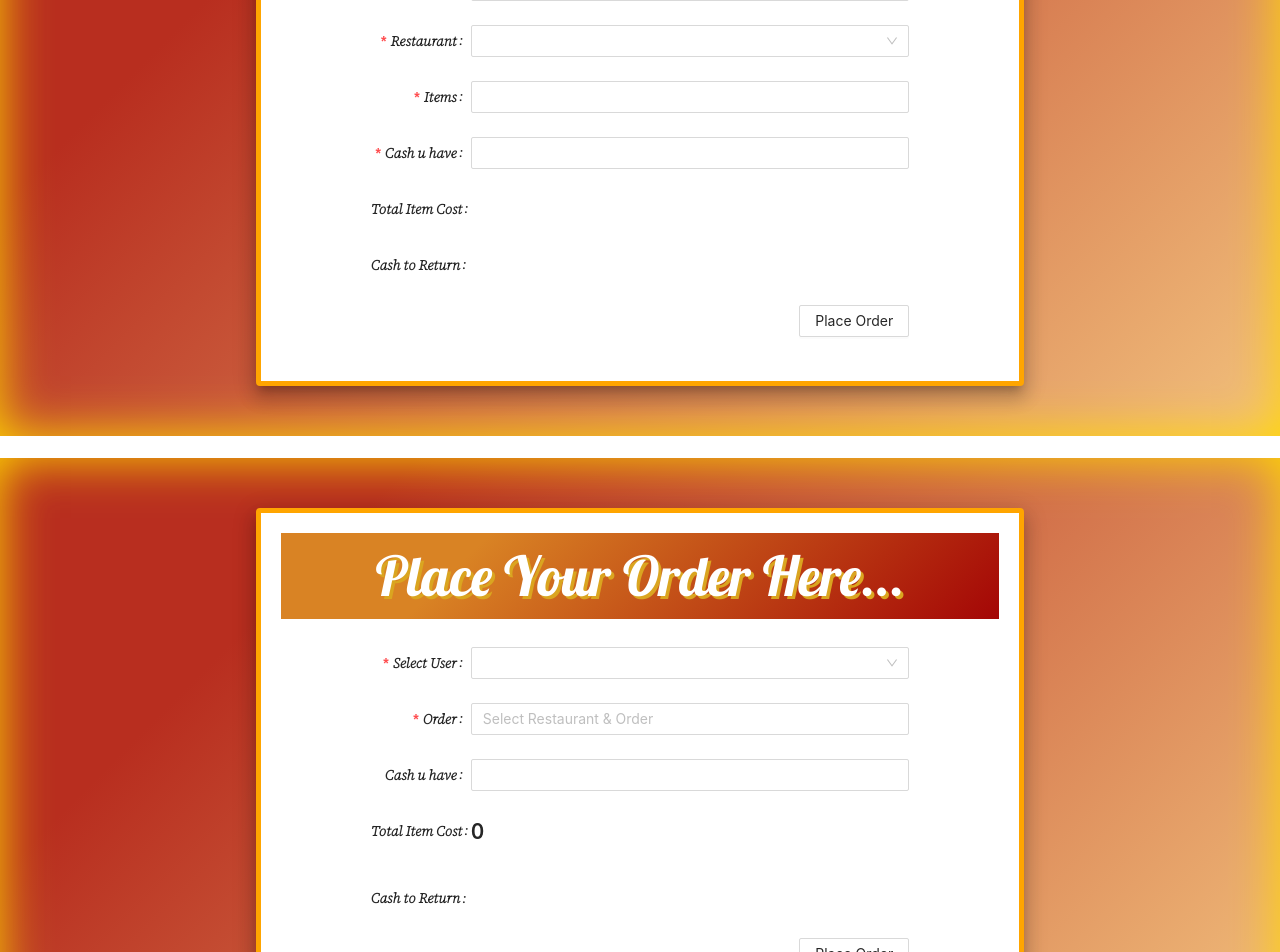
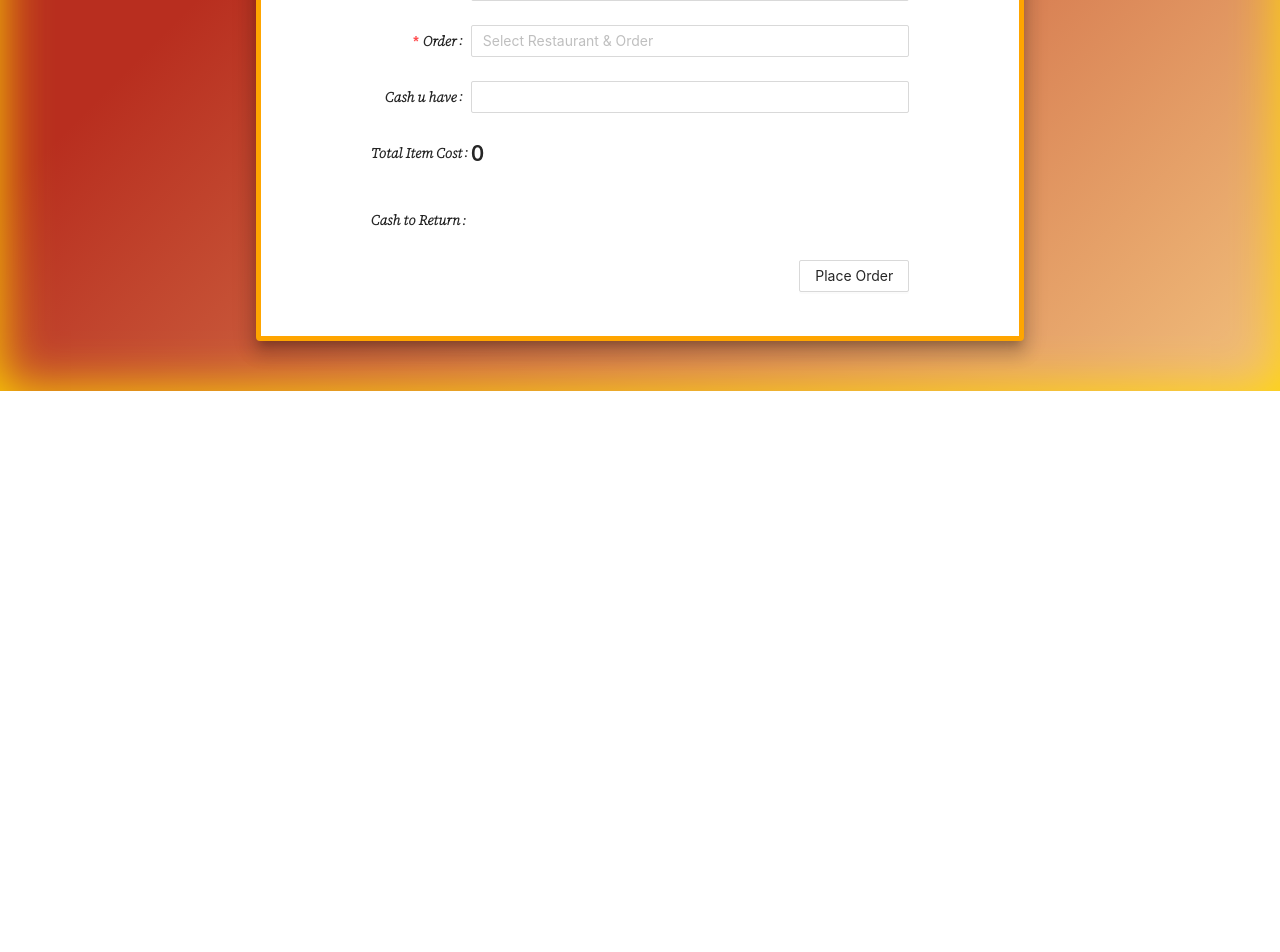
Before and after one commit to Azmeer02/FoodApp, a React (Create React App) app: page / in a window 1280 px wide. Shown: the part 1020-1972 px from the top of the page. After the commit the page ends 1411 px from the top, so only its background shows below. Built offline with nearby package versions, Linux system fonts and the light colour scheme.

Commit message:
updating

```diff
--- a/src/components/common/input/index.tsx
+++ b/src/components/common/input/index.tsx
@@ -1,17 +1,24 @@
-import React, { useState } from "react";
+import React, { useState, useEffect } from "react";
+import { Select } from "antd";
+import { Form, Button, Input, Alert } from "antd";
+import { Box, Paper } from "@mui/material";
+import items from "../itemAPI.json";
 import Header from "../header/index";
-import "antd/dist/antd.css";
-import { Form, Select, Button, Input, Alert } from "antd";
-import { Box, Paper } from "@mui/material";
-import Orders from "../localAPI.json";
-import "./index.css";
 import { useNavigate } from "react-router-dom";
 import { addDoc, collection } from "firebase/firestore";
 import fireStore from "../Config/firebase";
-import Temp from "../test";
+import "antd/dist/antd.css";
+import "./index.css";
 
-interface Orders {
-  orders: any;
+interface OrderItem {
+  restaurantName: string;
+  id: number;
+  dish: string;
+  amount: number;
+}
+
+interface OrderItems {
+  items: Array<OrderItem>;
 }
 
 type InputProps = {
@@ -19,70 +26,63 @@ type InputProps = {
   setId: CallableFunction;
 };
 
+type FormValues = {
+  date: Date;
+  givenAmount: number;
+  items: Array<OrderItem>;
+  name: string;
+};
+
 const InputField: React.FC<InputProps> = ({ setData, setId }) => {
-  const [name, setName] = useState<string>("");
-  const [test, setTest] = useState<any>(null);
-  const [total, setTotal] = useState<any>([]);
-  const [item, setItem] = useState<any>();
-  const [amount, setAmount] = useState<any>();
-  const [totalAmount, setTotalAmount] = useState<any>();
+  const [selectedItems, setSelectedItems] = useState<OrderItems>();
+  const [givenAmount, setGivenAmount] = useState<number>(0);
+  const [orderAmount, setOrderAmount] = useState<number>(0);
+  const [returnAmount, setReturnAmount] = useState<any>();
+  const [allFormValues, setAllFormValues] = useState<FormValues>();
   const [alert, setAlert] = useState<boolean>(false);
   const currDate = new Date();
 
-  const newOrders: Orders = Orders;
-  const { Option } = Select;
+  const staticOrderItems: OrderItems = items;
   const [form] = Form.useForm();
+  const { Option, OptGroup } = Select;
   let navigate = useNavigate();
 
-  const onFormSubmit = () => {
-    form.validateFields().then((values) => {
-      console.log("values = ", values);
-      values.price = total;
-      values.item = item;
-      values.totalAmount = totalAmount;
+  const unique = Array.from(
+    new Set(staticOrderItems.items.map((res: any) => res.restaurantName))
+  ).map((value: any) => value);
+
+  const onFormSubmit = async () => {
+    form.validateFields().then(async (values) => {
+      values.givenAmount = givenAmount;
+      values.items = selectedItems?.items;
+      values.date = currDate;
+      values.orderAmount = orderAmount;
+      values.returnAmount = returnAmount;
+      console.log("values=", values);
+      setAllFormValues(values);
       setData(values);
-      // userData().then((data) => navigate(`/order-page?orderId=${data}`));
+      userData().then((data) => navigate(`/order-page`));
     });
   };
 
-  const returnAmount = () => {
-    const returnCash = amount - total;
-    if (amount >= total) {
-      setTotalAmount(returnCash);
+  useEffect(() => {
+    const returnCash = givenAmount - orderAmount;
+    if (orderAmount === 0) {
+      return;
+    } else if (givenAmount >= orderAmount) {
+      setReturnAmount(returnCash);
       setAlert(false);
     } else {
       setAlert(true);
     }
-  };
-
-  const onRestaurantChange = (value: any, match: any) => {
-    const foundRestaurant = newOrders.orders.find(
-      (res: any) => +res.id === +value
-    );
-    setTest(foundRestaurant);
-    form.setFieldsValue({
-      ["restaurant"]: match.children,
-    });
-  };
-
-  /* Firebase Initialization*/
+  }, [orderAmount, givenAmount]);
 
   const userData = async () => {
-    let orderDet = {
-      //   name: name,
-      //   createdAt: currDate,
-      //   givenAmount: amount,
-      //   item: [
-      //     {
-      //       items: [test.restaurantName, totalAmount],
-      //     },
-      //   ],
-      // test: test.restaurantName,
-      // orderAmount: totalAmount,
-    };
+    // let orderDet = { allFormValues };
+    console.log("allFormValues", allFormValues);
     const db = fireStore;
-    let data = await addDoc(collection(db, "User"), orderDet);
-    // return data?.id;
+    let data = await addDoc(collection(db, "User"), allFormValues);
+    return data;
   };
 
   return (
@@ -106,7 +106,7 @@ const InputField: React.FC<InputProps> = ({ setData, setId }) => {
                   { required: true, message: "Please select your Username!" },
                 ]}
               >
-                <Select onChange={setName}>
+                <Select>
                   <Select.Option value="Mohsin Ghani">
                     Mohsin Ghani
                   </Select.Option>
@@ -154,66 +154,55 @@ const InputField: React.FC<InputProps> = ({ setData, setId }) => {
                 </Select>
               </Form.Item>
               <Form.Item
-                name="restaurant"
-                label="Restaurant"
+                label="Order"
+                name="items"
                 rules={[
-                  { required: true, message: "Please select Restaurant!" },
+                  { required: true, message: "Please select your Order!" },
                 ]}
               >
-                <Select onChange={onRestaurantChange}>
-                  {(newOrders.orders || []).map((res: any) => {
-                    return (
-                      <Select.Option
-                        key={res.id}
-                        name="restaurantName"
-                        value={res.id}
-                      >
-                        {res.restaurantName}
-                      </Select.Option>
-                    );
-                  })}
+                <Select
+                  mode="multiple"
+                  style={{ width: "100%" }}
+                  placeholder="Select Restaurant & Order"
+                  onChange={(e) => {
+                    let selected: OrderItems = {
+                      items: staticOrderItems?.items?.filter(
+                        (item: OrderItem) => {
+                          return e.includes(item.id);
+                        }
+                      ),
+                    };
+                    setSelectedItems(selected);
+                    let sumOfOrderItemsPrice = 0;
+                    selected.items.forEach((item: OrderItem) => {
+                      sumOfOrderItemsPrice += item.amount;
+                    });
+                    setOrderAmount(sumOfOrderItemsPrice);
+                  }}
+                >
+                  {unique.map((uni, idx) => (
+                    <OptGroup key={idx} label={uni}>
+                      {staticOrderItems.items
+                        .filter((item: any) => item.restaurantName === uni)
+                        .map((item: any) => (
+                          <Option key={item.id} value={item.id}>
+                            {`${uni} , ${item.dish} , Rs.${item.amount}/-`}
+                          </Option>
+                        ))}
+                    </OptGroup>
+                  ))}
                 </Select>
               </Form.Item>
               <Form.Item
-                name="items"
-                label="Items"
-                rules={[{ required: true, message: "Please select Items!" }]}
-              >
-                <Select
-                  mode="tags"
-                  style={{ width: "100%" }}
-                  tokenSeparators={[","]}
-                  onChange={(e, v) => {
-                    console.log(v);
-                    setItem(v.map((hehe: any) => hehe.children));
-                    let selected = test?.items?.filter((i: any) => {
-                      console.log(i);
-                      return e.includes(i.id.toString());
-                    });
-                    let price = 0;
-                    selected.forEach((item: any) => {
-                      price += item.prices;
-                    });
-                    setTotal(price);
-                  }}
-                >
-                  {test?.items?.map((items: any) => {
-                    return (
-                      <Option
-                        key={items.id}
-                      >{`${items.name} Rs. ${items.prices}/-`}</Option>
-                    );
-                  })}
-                </Select>
-              </Form.Item>
-              <Form.Item
-                name="amount"
                 label="Cash u have"
-                rules={[{ required: true, message: "Please select Amount!" }]}
+                rules={[
+                  { required: true, message: "Please select your Username!" },
+                ]}
               >
                 <Input
-                  onChange={(e) => setAmount(e.target.value)}
-                  onBlur={returnAmount}
+                  onChange={(e) => {
+                    setGivenAmount(+e.target.value);
+                  }}
                 />
               </Form.Item>
               {alert && (
@@ -224,10 +213,10 @@ const InputField: React.FC<InputProps> = ({ setData, setId }) => {
                 ></Alert>
               )}
               <Form.Item label="Total Item Cost">
-                <h2 className="price">{total}</h2>
+                <h2 className="price">{orderAmount}</h2>
               </Form.Item>
               <Form.Item label="Cash to Return">
-                <h2>{totalAmount}</h2>
+                <h2>{returnAmount}</h2>
               </Form.Item>
               <Form.Item>
                 <Button
@@ -242,10 +231,6 @@ const InputField: React.FC<InputProps> = ({ setData, setId }) => {
           </Paper>
         </Box>
       </div>
-      <br />
-      <div style={{ backgroundColor: "aqua" }}>
-        <Temp />
-      </div>
     </>
   );
 };
--- a/src/components/common/itemAPI.json
+++ b/src/components/common/itemAPI.json
@@ -17,6 +17,24 @@
             "id": 4,
             "dish": "Chicken Biryani (LARGE)",
             "amount": 160
+        },
+        {
+            "restaurantName": "Al-Naz (Main)",
+            "id": 5,
+            "dish": "Plain Biryani (SMALL)",
+            "amount": 70
+        },
+        {
+            "restaurantName": "Al-Naz (Main)",
+            "id": 6,
+            "dish": "Plain Biryani (MEDIUM)",
+            "amount": 110
+        },
+        {
+            "restaurantName": "Al-Naz (Main)",
+            "id": 7,
+            "dish": "Plain Biryani (LARGE)",
+            "amount": 140
         },
         {
             "restaurantName": "Al-Naz (Back)",
--- a/src/components/common/screens/index.tsx
+++ b/src/components/common/screens/index.tsx
@@ -4,7 +4,7 @@ import { Card } from "antd";
 import { Paper } from "@mui/material";
 import "firebase/firestore";
 import fireStore from "../Config/firebase";
-import { doc, getDoc } from "firebase/firestore";
+// import { doc, getDoc } from "firebase/firestore";
 import { onSnapshot, query, collection } from "firebase/firestore";
 
 interface Props {
@@ -23,27 +23,28 @@ type InputProps = {
 };
 
 const Dashboard: React.FC<InputProps> = ({ data, id }: any) => {
-  const orderId = new URLSearchParams(window.location.search).get("orderId");
-  const [orders, setOrders] = useState<any>(null);
+  // const orderId = new URLSearchParams(window.location.search).get("orderId");
+  // const [orders, setOrders] = useState<any>(null);
   const [allOrders, setAllOrders] = useState<any>(null);
+  console.log("allOrders", allOrders);
 
   /* For Specific User */
-  useEffect(() => {
-    const userData = async () => {
-      const fs = fireStore;
-      const docRef = doc(fs, "User", `${orderId}`);
-      const docSnap = await getDoc(docRef);
-      setOrders(docSnap.data());
-    };
-    userData();
-  }, [orderId]);
+  // useEffect(() => {
+  //   const userData = async () => {
+  //     const fs = fireStore;
+  //     const docRef = doc(fs, "User", `${orderId}`);
+  //     const docSnap = await getDoc(docRef);
+  //     setOrders(docSnap.data());
+  //   };
+  //   userData();
+  // }, [orderId]);
 
   /* For Whole Collection */
   useEffect(() => {
     const allData = async () => {
       const fs = fireStore;
       const q = query(collection(fs, "User"));
-      const unsubscribe = await onSnapshot(q, (querySnapshot) => {
+      await onSnapshot(q, (querySnapshot) => {
         const foods: any = [];
         querySnapshot.forEach((doc) => {
           foods.push(doc.data());
@@ -63,41 +64,41 @@ const Dashboard: React.FC<InputProps> = ({ data, id }: any) => {
         </div>
       </div>
       <div className="dashboard">
-        {allOrders &&
-          Object.entries(allOrders).map((item: any) => {
+        {(allOrders || []).map((item: any) => {
+          console.log("allOrders", allOrders);
           return (
             <Paper elevation={8} className="order-paper" key={item}>
-                <Card className="card" title={item?.[1]?.Name} bordered={true}>
+              <Card className="card" title={item?.name} bordered={true}>
                 <p>
-                    <b className="order-label">Restaurant Name: </b>
+                  <b className="order-label">{item?.name} Order: </b>
                   <u>
-                      <b className="order-list">{item?.[1]?.RestaurantName}</b>
-                    </u>
-                  </p>
-                  <p>
-                    <b className="order-label">{item?.[1]?.Name} Order: </b>
-                    <u>
-                      <b className="order-list">{item?.[1]?.ItemOrder}</b>
+                    <b className="order-list">
+                      {item?.items.map((res: any) => {
+                        return (
+                          <div>
+                            <li>{`${res.restaurantName}:${res?.dish},`}</li>
+                          </div>
+                        );
+                      })}
+                    </b>
                   </u>
                 </p>
                 <p>
                   <b className="order-label">Total Order Cost: </b>
                   <u>
-                      <b className="order-list">{item?.[1]?.Price}</b>
+                    <b className="order-list">{item?.givenAmount}</b>
                   </u>
                 </p>
                 <p>
-                    <b className="order-label">
-                      Amount {item?.[1]?.Name} have:{" "}
-                    </b>
+                  <b className="order-label">Amount {item?.name} have: </b>
                   <u>
-                      <b className="order-list">{item?.[1]?.Amount}</b>
+                    <b className="order-list">{item?.orderAmount}</b>
                   </u>
                 </p>
                 <p>
                   <b className="order-label">Amount To Return: </b>
                   <u>
-                      <b className="order-list">{item?.[1]?.TotalAmount}</b>
+                    <b className="order-list">{item?.returnAmount}</b>
                   </u>
                 </p>
               </Card>
--- a/src/components/common/test/index.css
+++ /dev/null
@@ -1,49 +0,0 @@
-@import url("https://fonts.googleapis.com/css2?family=Bitter:wght@500&family=Lobster&display=swap");
-@import url("https://fonts.googleapis.com/css2?family=Source+Serif+4:ital,wght@1,300&display=swap");
-
-.paper {
-  width: 60%;
-  margin: 0 auto;
-}
-
-.order {
-  width: 100%;
-  text-align: center;
-  font-family: "Lobster", cursive;
-  font-size: 55px;
-  color: white;
-  text-shadow: 3px 3px goldenrod;
-  background-color: #a40606;
-  background-image: linear-gradient(315deg, #a40606 0%, #d98324 74%);
-}
-
-.form {
-  margin: 0 auto;
-  width: 75%;
-}
-
-.body {
-  background-color: #f2c17d;
-  background-image: linear-gradient(315deg, #f2c17d 0%, #b82e1f 78%);
-  -moz-box-shadow: inset 0 0 50px gold;
-  -webkit-box-shadow: inset 0 0 50px gold;
-  box-shadow: inset 0 0 50px gold;
-}
-
-.ant-form-item-label {
-  width: 100px;
-  font-family: "Source Serif 4", sans-serif;
-  font-weight: bold;
-}
-
-.ant-form-item-control-input {
-  width: 100%;
-}
-
-.MuiBox-root {
-  padding: 50px 0px;
-}
-
-.price {
-  font-weight: 600;
-}
--- a/src/components/common/test/index.tsx
+++ /dev/null
@@ -1,208 +0,0 @@
-import React, { useState, useEffect } from "react";
-import { Select } from "antd";
-import { Form, Button, Input, Alert } from "antd";
-import { Box, Paper } from "@mui/material";
-import items from "../itemAPI.json";
-import { addDoc, collection } from "firebase/firestore";
-import fireStore from "../Config/firebase";
-import "./index.css";
-
-interface OrderItem {
-  restaurantName: string;
-  id: number;
-  dish: string;
-  amount: number;
-}
-
-interface OrderItems {
-  items: Array<OrderItem>;
-}
-
-const Temp = () => {
-  const [selectedItems, setSelectedItems] = useState<OrderItems>();
-  const [givenAmount, setGivenAmount] = useState<number>(0);
-  const [orderAmount, setOrderAmount] = useState<number>(0);
-  const [returnAmount, setReturnAmount] = useState<any>();
-  const [alert, setAlert] = useState<boolean>(false);
-  const currDate = new Date();
-
-  const staticOrderItems: OrderItems = items;
-  const [form] = Form.useForm();
-  const { Option, OptGroup } = Select;
-
-  const unique = Array.from(
-    new Set(staticOrderItems.items.map((res: any) => res.restaurantName))
-  ).map((value: any) => value);
-
-  const onFormSubmit = () => {
-    form.validateFields().then((values) => {
-      values.givenAmount = givenAmount;
-      values.orderAmount = orderAmount;
-      values.returnAmount = returnAmount;
-      values.items = selectedItems?.items;
-      values.date = currDate;
-      const db = fireStore;
-      let data = addDoc(collection(db, "User"), values);
-      console.log(data);
-    });
-  };
-  useEffect(() => {
-    const returnCash = givenAmount - orderAmount;
-    if (orderAmount === 0) {
-      return;
-    } else if (givenAmount >= orderAmount) {
-      setReturnAmount(returnCash);
-      setAlert(false);
-    } else {
-      setAlert(true);
-    }
-  }, [orderAmount, givenAmount]);
-
-  return (
-    <>
-      <div className="body">
-        <Box>
-          <Paper
-            elevation={12}
-            className="paper"
-            style={{ border: "5px solid orange", padding: "20px" }}
-          >
-            <h1 className="order">Place Your Order Here...</h1>
-            <Form layout="horizontal" className="form" form={form}>
-              <Form.Item
-                name="name"
-                label="Select User"
-                rules={[
-                  { required: true, message: "Please select your Username!" },
-                ]}
-              >
-                <Select>
-                  <Select.Option value="Mohsin Ghani">
-                    Mohsin Ghani
-                  </Select.Option>
-                  <Select.Option value="Hammad Younus">
-                    Hammad Younus
-                  </Select.Option>
-                  <Select.Option value="Shariq Ateeq">
-                    Shariq Ateeq
-                  </Select.Option>
-                  <Select.Option value="Yasir Ahmed">
-                    Yasir Ahmed Ghouri
-                  </Select.Option>
-                  <Select.Option value="Syed Rahmeer">
-                    Syed Rahmeer
-                  </Select.Option>
-                  <Select.Option value="Zia-Ur-Rehman">
-                    Zia-Ur-Rehman Warsi
-                  </Select.Option>
-                  <Select.Option value="Ibrar Ahmed">
-                    Ibrar Ahmed Khatri
-                  </Select.Option>
-                  <Select.Option value="Syed Azmeer">
-                    Syed Azmeer Haider
-                  </Select.Option>
-                  <Select.Option value="Sarib Ghouri">
-                    Sarib Ghouri
-                  </Select.Option>
-                  <Select.Option value="Atif Memon">Atif Memon</Select.Option>
-                  <Select.Option value="Muhammad Shayan">
-                    Muhammad Shayan
-                  </Select.Option>
-                  <Select.Option value="Muhammad Usman">
-                    Muhammad Usman Ali
-                  </Select.Option>
-                  <Select.Option value="Hashir Khan">Hashir Khan</Select.Option>
-                  <Select.Option value="Muhammad Ahsan">
-                    Muhammad Ahsan Ali
-                  </Select.Option>
-                  <Select.Option value="Muhammad Qasim">
-                    Muhammmad Qasim
-                  </Select.Option>
-                  <Select.Option value="Tabish Ansari">
-                    Tabish Ansari
-                  </Select.Option>
-                </Select>
-              </Form.Item>
-              <Form.Item
-                label="Order"
-                name="items"
-                rules={[
-                  { required: true, message: "Please select your Order!" },
-                ]}
-              >
-                <Select
-                  mode="multiple"
-                  style={{ width: "100%" }}
-                  placeholder="Select Restaurant & Order"
-                  onChange={(e) => {
-                    let selected: OrderItems = {
-                      items: staticOrderItems?.items?.filter(
-                        (item: OrderItem) => {
-                          return e.includes(item.id);
-                        }
-                      ),
-                    };
-                    setSelectedItems(selected);
-                    let sumOfOrderItemsPrice = 0;
-                    selected.items.forEach((item: OrderItem) => {
-                      sumOfOrderItemsPrice += item.amount;
-                    });
-                    setOrderAmount(sumOfOrderItemsPrice);
-                  }}
-                >
-                  {unique.map((uni, idx) => (
-                    <OptGroup key={idx} label={uni}>
-                      {staticOrderItems.items
-                        .filter((item: any) => item.restaurantName === uni)
-                        .map((item: any) => (
-                          <Option key={item.id} value={item.id}>
-                            {`${uni} , ${item.dish} , Rs.${item.amount}/-`}
-                          </Option>
-                        ))}
-                    </OptGroup>
-                  ))}
-                </Select>
-              </Form.Item>
-              <Form.Item
-                label="Cash u have"
-                rules={[
-                  { required: true, message: "Please select your Username!" },
-                ]}
-              >
-                <Input
-                  onChange={(e) => {
-                    setGivenAmount(+e.target.value);
-                  }}
-                />
-              </Form.Item>
-              {alert && (
-                <Alert
-                  message="Please add Equivalent or Greater Amount"
-                  type="error"
-                  style={{ marginTop: "5px" }}
-                ></Alert>
-              )}
-              <Form.Item label="Total Item Cost" name="orderAmount">
-                <h2 className="price">{orderAmount}</h2>
-              </Form.Item>
-              <Form.Item label="Cash to Return" name="returnAmount">
-                <h2>{returnAmount}</h2>
-              </Form.Item>
-              <Form.Item>
-                <Button
-                  htmlType="submit"
-                  onClick={onFormSubmit}
-                  style={{ float: "right" }}
-                >
-                  Place Order
-                </Button>
-              </Form.Item>
-            </Form>
-          </Paper>
-        </Box>
-      </div>
-    </>
-  );
-};
-
-export default Temp;
--- a/src/components/temp.json
+++ b/src/components/temp.json
@@ -1,5 +1,5 @@
 [
-    {
+        {
             "restaurantName": "Al-Naz (Main)",
             "id": 5,
             "value": "Plain Biryani (SMALL)",
```
Also changed, not shown: src/App.tsx (+9 -0 lines). Lines whose indentation alone changed are shown as unchanged.
